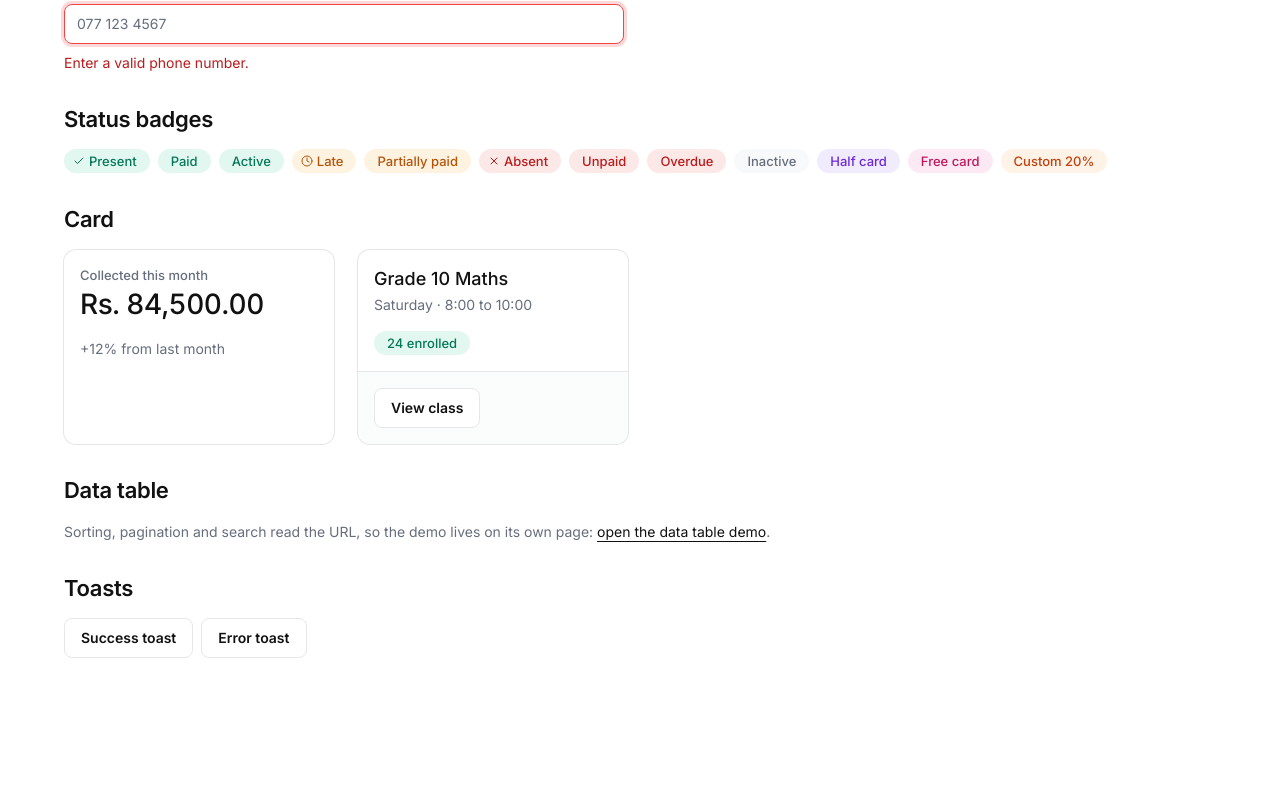
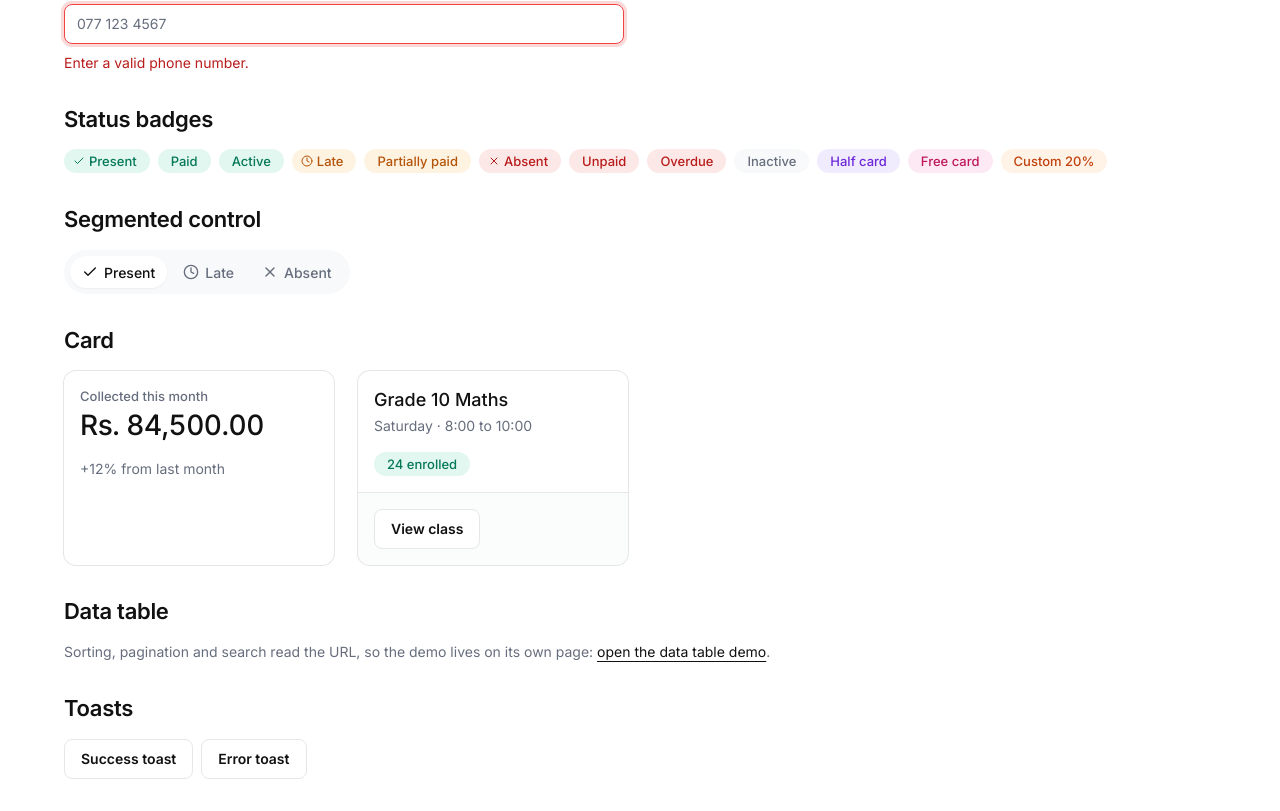
Before and after one commit to hashan1998-it/Panthiya, a Next.js app: page /styleguide in a window 1280 px wide. Shown: the part 1218-2029 px from the top of the page. Before the commit the page ends 1908 px from the top, so only its background shows below. Built offline with nearby package versions, Linux system fonts and the light colour scheme.

Commit message:
feat: add segmented control component

```diff
--- a/src/app/styleguide/page.tsx
+++ b/src/app/styleguide/page.tsx
@@ -13,6 +13,7 @@ import {
 } from "@/components/ui/card";
 import { Input } from "@/components/ui/input";
 import { Label } from "@/components/ui/label";
+import { SegmentedControl, SegmentedControlItem } from "@/components/ui/segmented-control";
 import { ThemeSwitcher } from "./theme-switcher";
 import { ToastDemo } from "./toast-demo";
 
@@ -160,6 +161,23 @@ export default function StyleguidePage() {
         </div>
       </Section>
 
+      <Section title="Segmented control">
+        <SegmentedControl defaultValue="present" aria-label="Attendance for Nimal Perera">
+          <SegmentedControlItem value="present">
+            <Check aria-hidden />
+            Present
+          </SegmentedControlItem>
+          <SegmentedControlItem value="late">
+            <Clock aria-hidden />
+            Late
+          </SegmentedControlItem>
+          <SegmentedControlItem value="absent">
+            <X aria-hidden />
+            Absent
+          </SegmentedControlItem>
+        </SegmentedControl>
+      </Section>
+
       <Section title="Card">
         <div className="grid gap-4 sm:grid-cols-2 md:gap-6 lg:grid-cols-4">
           <Card>
--- /dev/null
+++ b/src/components/ui/segmented-control.tsx
@@ -0,0 +1,30 @@
+"use client";
+
+import { Radio as RadioPrimitive } from "@base-ui/react/radio";
+import { RadioGroup as RadioGroupPrimitive } from "@base-ui/react/radio-group";
+import { cn } from "@/lib/utils";
+
+function SegmentedControl<Value>({ className, ...props }: RadioGroupPrimitive.Props<Value>) {
+  return (
+    <RadioGroupPrimitive
+      data-slot="segmented-control"
+      className={cn("inline-flex w-fit items-center gap-1 rounded-full bg-muted p-1.5", className)}
+      {...props}
+    />
+  );
+}
+
+function SegmentedControlItem({ className, ...props }: RadioPrimitive.Root.Props) {
+  return (
+    <RadioPrimitive.Root
+      data-slot="segmented-control-item"
+      className={cn(
+        "inline-flex h-8 shrink-0 items-center justify-center gap-1.5 rounded-full px-3 text-body-sm font-medium whitespace-nowrap text-muted-foreground transition-[color,background-color,box-shadow] duration-150 ease-out outline-none hover:text-foreground focus-visible:ring-3 focus-visible:ring-ring/50 motion-reduce:transition-none data-checked:bg-background data-checked:text-foreground data-checked:shadow-xs dark:data-checked:bg-input dark:data-checked:shadow-none data-disabled:pointer-events-none data-disabled:opacity-50 [&_svg]:size-4 [&_svg]:shrink-0",
+        className,
+      )}
+      {...props}
+    />
+  );
+}
+
+export { SegmentedControl, SegmentedControlItem };
```
